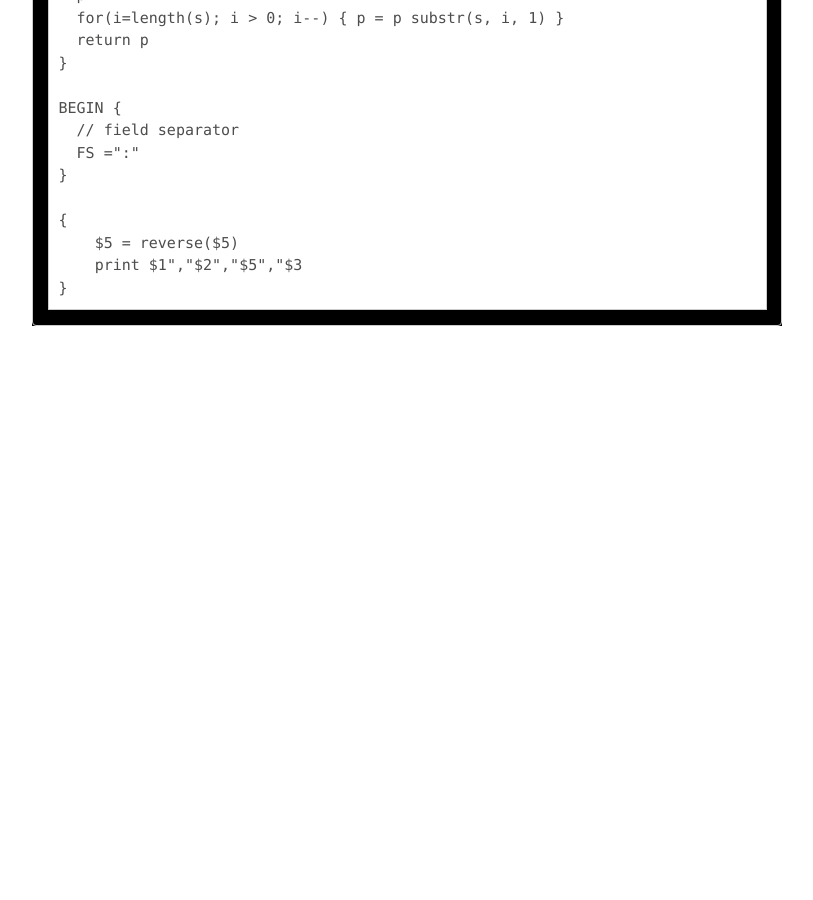
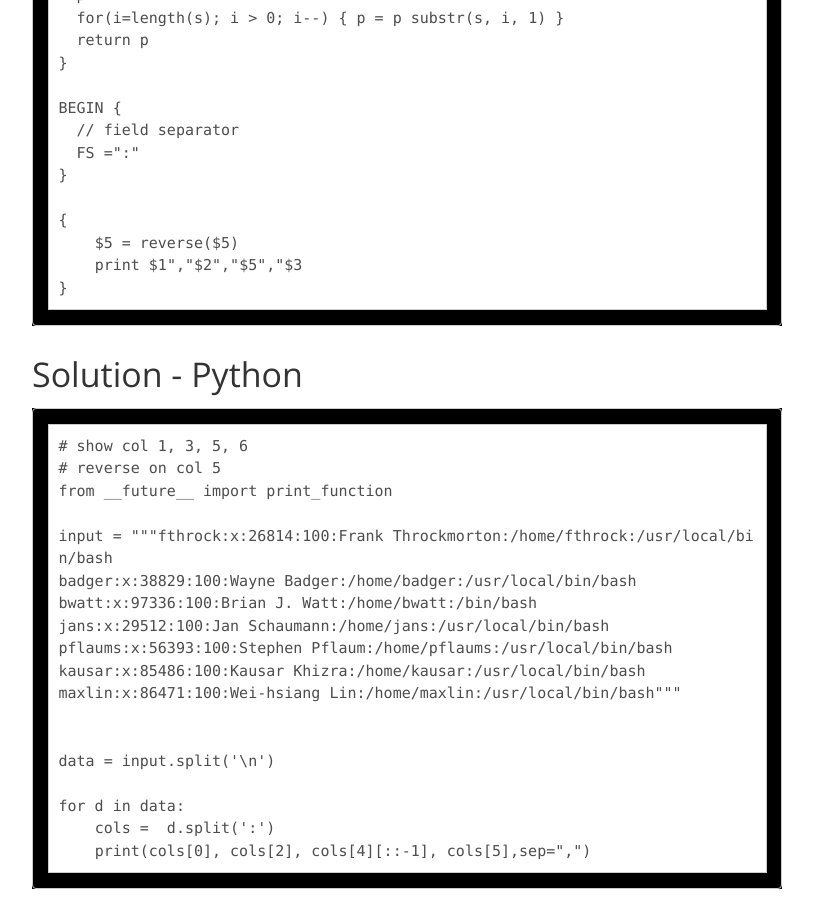
Before and after one commit to linweihs/maxlin.org, a Jekyll site: the page built from _posts/2017-06-13-Devops-Interview-Apple.md, in a window 1280 px wide and 900 px high, scrolled down 1447 px. Shown: the whole window, without its empty margins (428-1241 px from the left). Built offline with Jekyll 4.4.1, drawn with Linux system fonts in a browser that asks for light colours; nearby versions of some CDN libraries; Markdown is read by kramdown in place of the engine named in the settings; comment, search, counter and statistics services are not loaded; before the commit the page ends 1788 px from its top, so only the background shows below that.

Commit message:
add python implementation

````diff
--- a/_posts/2017-06-13-Devops-Interview-Apple.md
+++ b/_posts/2017-06-13-Devops-Interview-Apple.md
@@ -65,3 +65,26 @@ BEGIN {
     print $1","$2","$5","$3
 }
 ```
+
+## Solution - Python
+
+```python
+# show col 1, 3, 5, 6
+# reverse on col 5
+from __future__ import print_function
+
+input = """fthrock:x:26814:100:Frank Throckmorton:/home/fthrock:/usr/local/bin/bash
+badger:x:38829:100:Wayne Badger:/home/badger:/usr/local/bin/bash
+bwatt:x:97336:100:Brian J. Watt:/home/bwatt:/bin/bash
+jans:x:29512:100:Jan Schaumann:/home/jans:/usr/local/bin/bash
+pflaums:x:56393:100:Stephen Pflaum:/home/pflaums:/usr/local/bin/bash
+kausar:x:85486:100:Kausar Khizra:/home/kausar:/usr/local/bin/bash
+maxlin:x:86471:100:Wei-hsiang Lin:/home/maxlin:/usr/local/bin/bash"""
+
+
+data = input.split('\n')
+
+for d in data:
+    cols =  d.split(':')
+    print(cols[0], cols[2], cols[4][::-1], cols[5],sep=",")
+```
````
